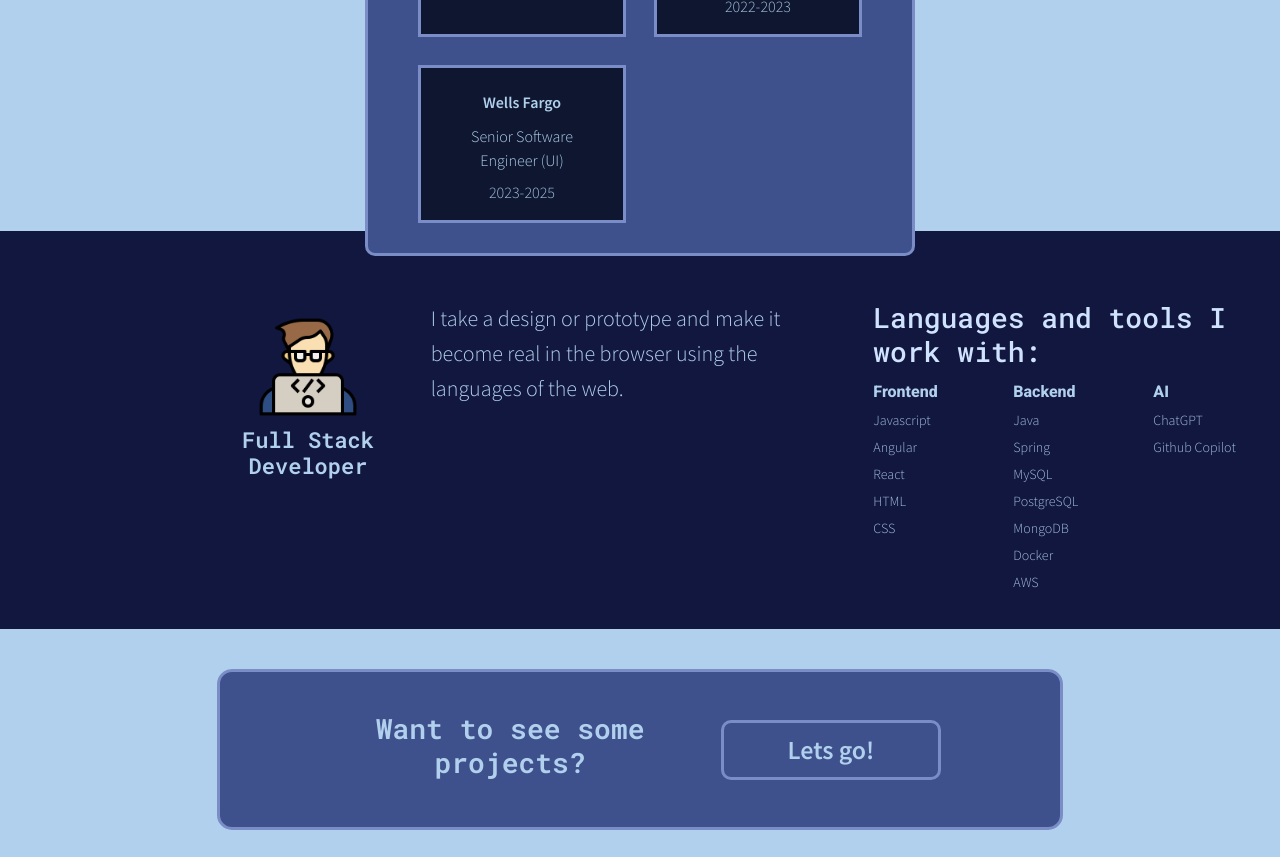
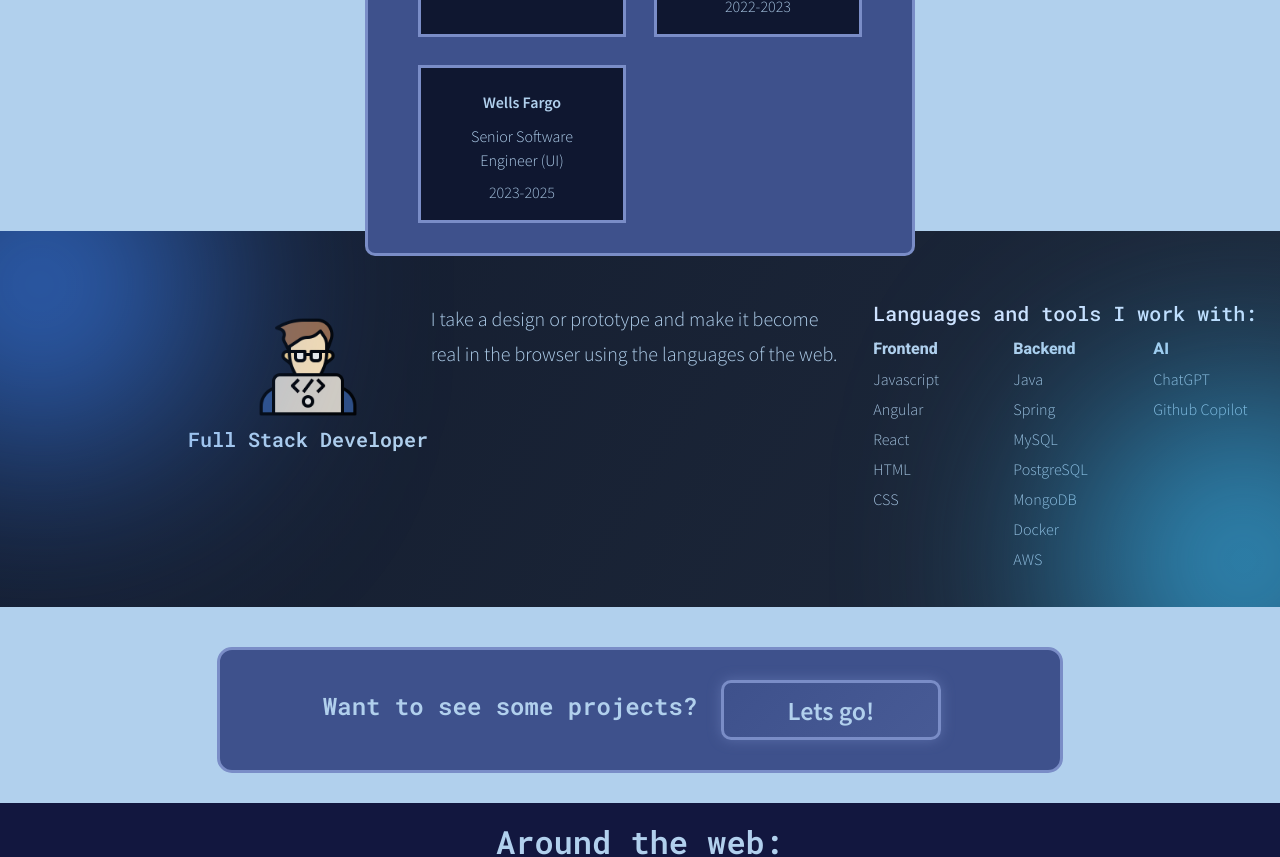
Before and after one commit to capozzic1/portfoliov3, a Next.js app: page / in a window 1280 px wide. Shown: the part 600-1457 px from the top of the page. Built offline with nearby package versions, Linux system fonts and the light colour scheme.

Commit message:
more animations!

```diff
--- a/components/button.js
+++ b/components/button.js
@@ -5,7 +5,8 @@ export default function Button(props) {
 
     return (
         <Link href="projects">
-        <button className={styles.ctaButton} style={{ background : props.bgColor, border: props.border }}>{props.ctaText}</button>
+            {/* style={{ background : props.bgColor, border: props.border }} */}
+        <button className={styles.ctaButton} >{props.ctaText}</button>
         </Link>
     )
 }
--- a/components/button.module.scss
+++ b/components/button.module.scss
@@ -1,10 +1,41 @@
 .ctaButton {
     width: 220px;
-    background: #12173F;
+    background: #3E518C;
     height: 60px;
     color: #B1D0ED;
     border-style: none;
     border-radius: 10px;
     font-size: 26px;
     font-weight: 600;
+    border: 3px solid #7A8DC7;
+    animation: breathe 2s ease-in-out infinite;
+
+    background: linear-gradient(135deg,
+            rgba(62, 81, 140, 1),
+            rgba(122, 141, 199, .2),
+            rgba(62, 81, 140, 1));
+    background-size: 250% 250%;
+    background-position: 0% 0%;
+    transition: background-position 700ms ease;
 }
+
+
+@keyframes breathe {
+
+    0%,
+    100% {
+        box-shadow: 0 0 12px rgba(122, 141, 199, 0.4);
+    }
+
+    50% {
+        box-shadow: 0 0 24px rgba(122, 141, 199, 0.8);
+    }
+}
+
+
+
+
+
+.ctaButton:hover {
+    background-position: 100% 100%;
+}
--- a/components/developer-card.js
+++ b/components/developer-card.js
@@ -1,6 +1,7 @@
 import { Col, Row } from "react-bootstrap";
 import ImageHeader from "./image-header";
 import styles from './developer-card.module.scss'
+import Orb from "./Orb";
 
 export default function DeveloperCard(props) {
     const data = props.developerCardData || {};
@@ -11,7 +12,7 @@ export default function DeveloperCard(props) {
     return (
         <Row className={styles.container}>
             <Col lg={{ span: 12 }} xs={{ span: 12 }} >
-                    <Col xl={{span: 12, offset: 0}} lg={{ span: 10, offset: 1 }}>
+                <Col xl={{ span: 12, offset: 0 }} lg={{ span: 10, offset: 1 }}>
                     <Row className={styles.innerRow}>
                         {/* Left: Icon + title */}
                         <Col xl={{ span: 2, offset: 2 }} lg={{ span: 3 }} md={{ span: 12 }} className={styles.iconCol}>
@@ -27,7 +28,7 @@ export default function DeveloperCard(props) {
 
                         {/* Right: Tools lists */}
                         <Col xl={{ span: 4 }} lg={{ span: 5 }} md={{ span: 6 }} className={styles.toolsCol}>
-                                <h3 className={styles.toolsIntro}>{data.toolDescription}</h3>
+                            <h2 className={styles.toolsIntro}>{data.toolDescription}</h2>
                             <div className={styles.toolsGrid}>
                                 <div className={styles.toolsSection}>
                                     <div className={styles.toolsHeading}>Frontend</div>
@@ -48,6 +49,8 @@ export default function DeveloperCard(props) {
                                     </ul>
                                 </div>
                             </div>
+                            <Orb variant={1} />
+                            <Orb variant={2} />
                         </Col>
                     </Row>
                 </Col>
--- a/components/developer-card.module.scss
+++ b/components/developer-card.module.scss
@@ -1,3 +1,5 @@
+       @import "../styles/mixins";
+
 @media screen and (min-width: 1024px) {
     .descriptionContainer {
         margin: 0 auto;
@@ -30,6 +32,8 @@
 .container {
     margin-top: 15px;
     color: #B1D0ED;
+
+    @include gradient-drift(2s);
 }
 
 
@@ -103,7 +107,7 @@
 }
 
 .toolsSection li {
-    font-size: 14px;
+    font-size: 1rem;
     opacity: 0.9;
     margin-bottom: 6px;
     color: #B1D0ED;
@@ -177,7 +181,7 @@
     p,
     h2,
     ul {
-        font-size: 22px;
+        font-size: 1.25rem;
     }
 }
 
@@ -220,10 +224,3 @@
         padding-left: 0px;
     }
 }
-
-@media screen and (min-width: 1440px) {
-    .container {
-
-    }
-
-}
--- a/components/hero.js
+++ b/components/hero.js
@@ -16,7 +16,7 @@ export default function Hero(props) {
             <Col className={styles.heroContainer}>
                 <Image src={props.introHeader.heroIcon} alt="portfolio" width={100} height={100} />
                 {/* <ImageHeader  fullWidthHeader={true} imgSrc={props.introHeader.heroIcon} header={header}/> */}
-                <Col xxxl={{ span: 2 }} xxl={{ span: 4, offset: 1 }} xs={{ span: 10, offset: 1 }} md={{ span: 7, offset: 1 }}>
+                <Col xxxl={{ span: 2 }} xxl={{ span: 4, offset: 1 }} xs={{ span: 10, offset: 1 }} md={{ span: 8, offset: 1 }}>
                     <div>
                         <h2 className={`${styles.introHeader} ${styles['fade-in']}`}>{props.introHeader.header}</h2>
                         <ul className={`${styles.heroList} ${styles['fade-in']}`}>
--- a/components/hero.module.scss
+++ b/components/hero.module.scss
@@ -14,7 +14,7 @@
     ul {
         padding: 0px !important;
         font-style: italic;
-        font-size: 28px;
+        font-size: 2rem;
     }
 
     /** animation */
--- a/components/image-header.module.scss
+++ b/components/image-header.module.scss
@@ -1,6 +1,6 @@
 .headerH2 {
   color: #B1D0ED;
-  font-size: 28px;
+  font-size: 1.5rem;
   font-weight: 600;
 }
 
--- a/components/project-card.js
+++ b/components/project-card.js
@@ -21,7 +21,8 @@ export default function ProjectCard(props) {
                                         <ImageHeader imgSrc={props.cardData.imgSrc} header={props.cardData.header} />
                                     </Col>
                                     <div className={styles.btnContainer}>
-                                        <Button ctaText={props.cardData.ctaText} bgColor="#3E518C" border={borderColor} />
+                                        {/* bgColor="#3E518C" border={borderColor} */}
+                                        <Button ctaText={props.cardData.ctaText}  />
                                     </div>
                                 </>
                             )}
```
Also changed, not shown: components/project-card.module.scss (line endings or trailing spaces). Lines whose indentation alone changed are shown as unchanged.
